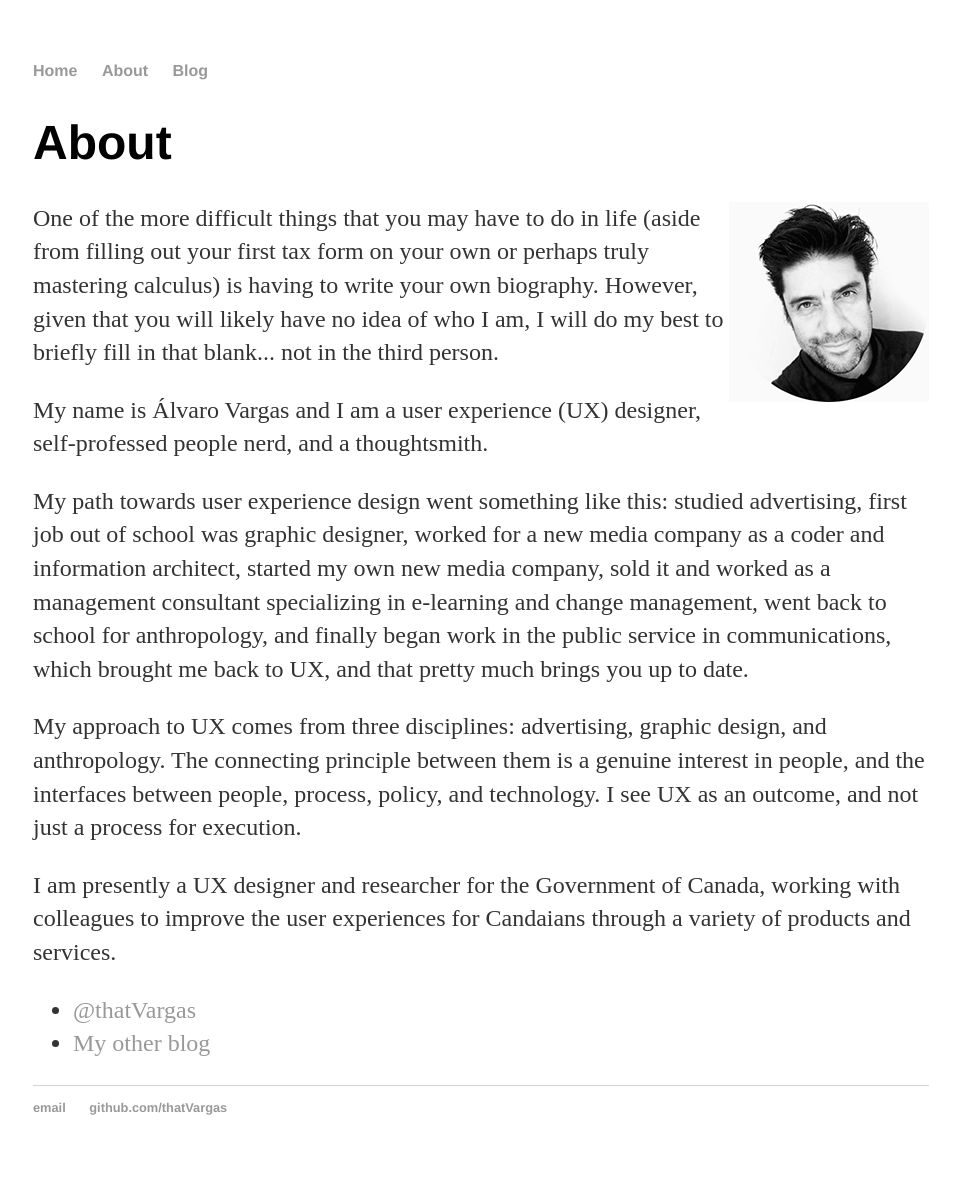
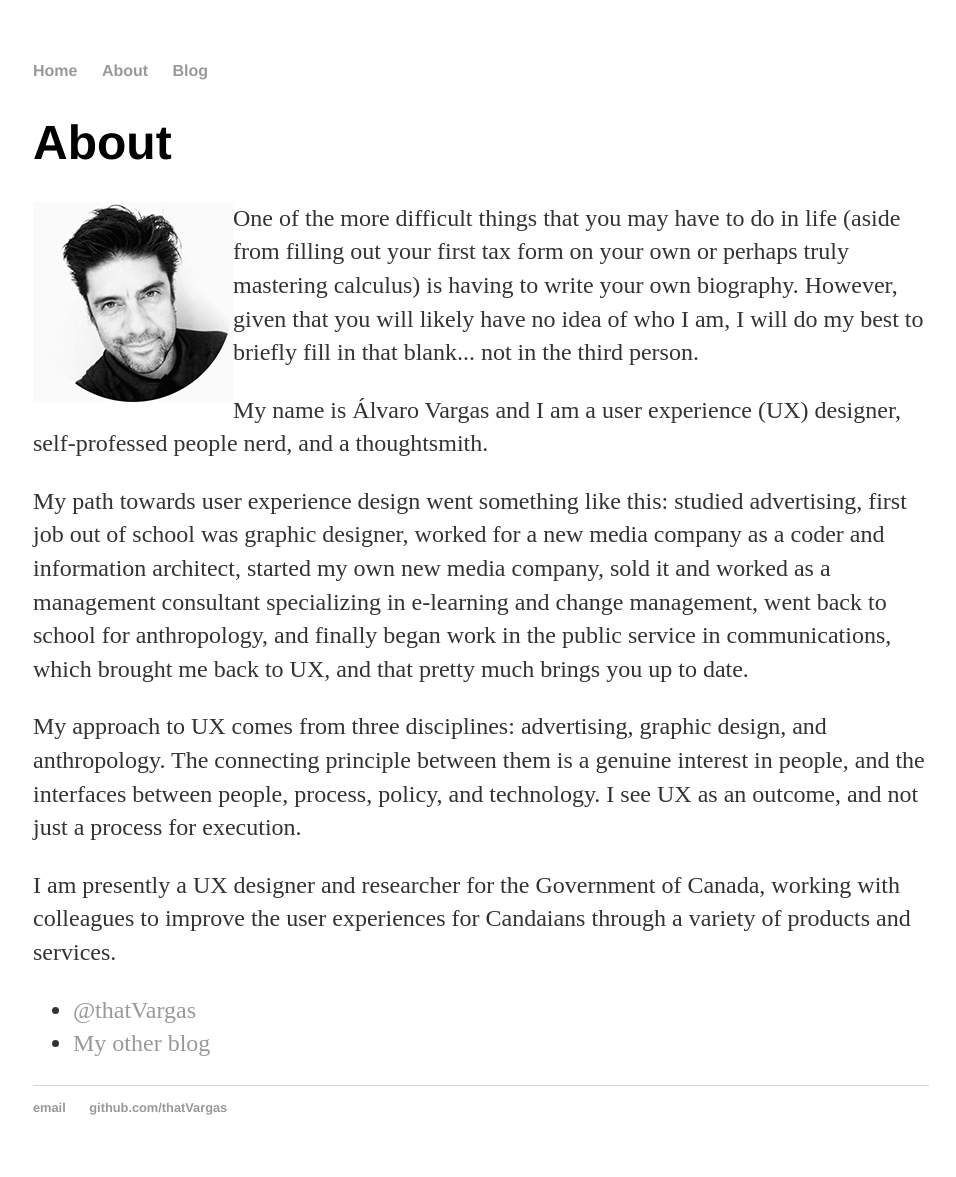
Before and after one commit to thatVargas/thatvargas.github.io, a Jekyll site: the page built from about/index.html, in a window 1280 px wide. Shown: the whole page, without its empty margins (159-1115 px from the left). Built offline with Jekyll 4.4.1, drawn with Linux system fonts in a browser that asks for light colours.

Commit message:
Update index.html

```diff
--- a/about/index.html
+++ b/about/index.html
@@ -6,7 +6,7 @@
 		<div class="about">
 			<h1>About</h1>
 
-			<p><IMG SRC="/images/alvaro-pic.jpg" Width=200 Height=200 ALT="Black and white portrait of Alvaro" ALIGN="RIGHT"> One of the more difficult things that you may have to do in life (aside from filling out your first tax form on your own or perhaps truly mastering calculus) is having to write your own biography. However, given that you will likely have no idea of who I am, I will do my best to briefly fill in that blank... not in the third person.</p>
+			<p><IMG SRC="/images/alvaro-pic.jpg" Width=200 Height=200 ALT="Black and white portrait of Alvaro" ALIGN="LEFT"> One of the more difficult things that you may have to do in life (aside from filling out your first tax form on your own or perhaps truly mastering calculus) is having to write your own biography. However, given that you will likely have no idea of who I am, I will do my best to briefly fill in that blank... not in the third person.</p>
 
 <P>My name is Álvaro Vargas and I am a user experience (UX) designer, self-professed people nerd, and a thoughtsmith.</p>
 
```
